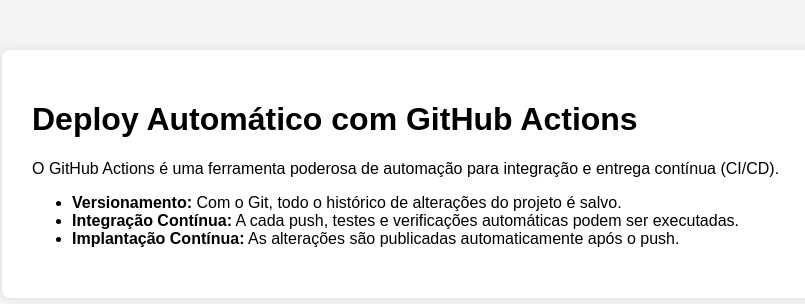
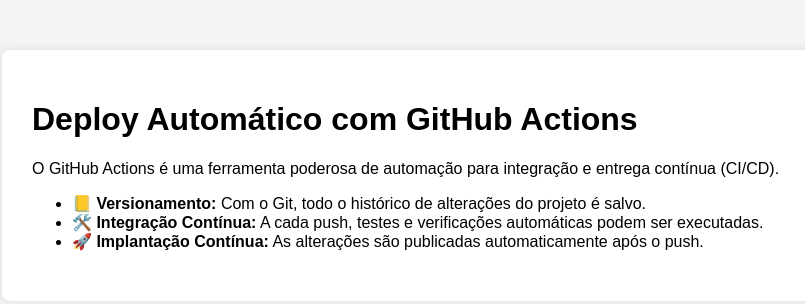
Before and after one commit to KethelenParra/github-actions-exemplo, a website: page index.html in a window 1280 px wide. Shown: the whole page, without its empty margins (208-1013 px from the left). Drawn offline with Linux system fonts and the light colour scheme; no server answers.

Commit message:
Update index.html

```diff
--- a/index.html
+++ b/index.html
@@ -11,9 +11,9 @@
     <h1>Deploy Automático com GitHub Actions</h1>
     <p>O GitHub Actions é uma ferramenta poderosa de automação para integração e entrega contínua (CI/CD).</p>
     <ul>
-      <li><strong>Versionamento:</strong> Com o Git, todo o histórico de alterações do projeto é salvo.</li>
-      <li><strong>Integração Contínua:</strong> A cada push, testes e verificações automáticas podem ser executadas.</li>
-      <li><strong>Implantação Contínua:</strong> As alterações são publicadas automaticamente após o push.</li>
+      <li><strong>📒 Versionamento:</strong> Com o Git, todo o histórico de alterações do projeto é salvo.</li>
+      <li><strong>🛠️ Integração Contínua:</strong> A cada push, testes e verificações automáticas podem ser executadas.</li>
+      <li><strong>🚀 Implantação Contínua:</strong> As alterações são publicadas automaticamente após o push.</li>
     </ul>
    <div id="status" style="margin-top: 20px;"></div>
     <script>
```
